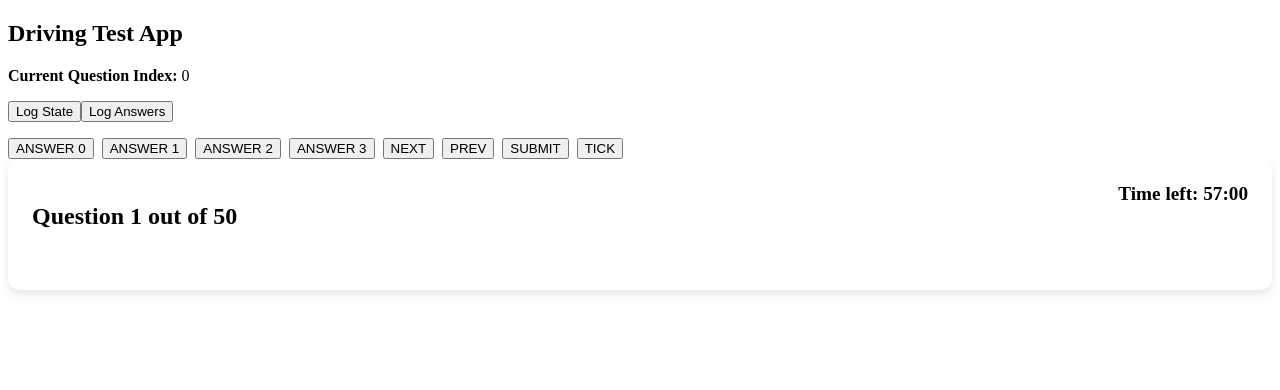
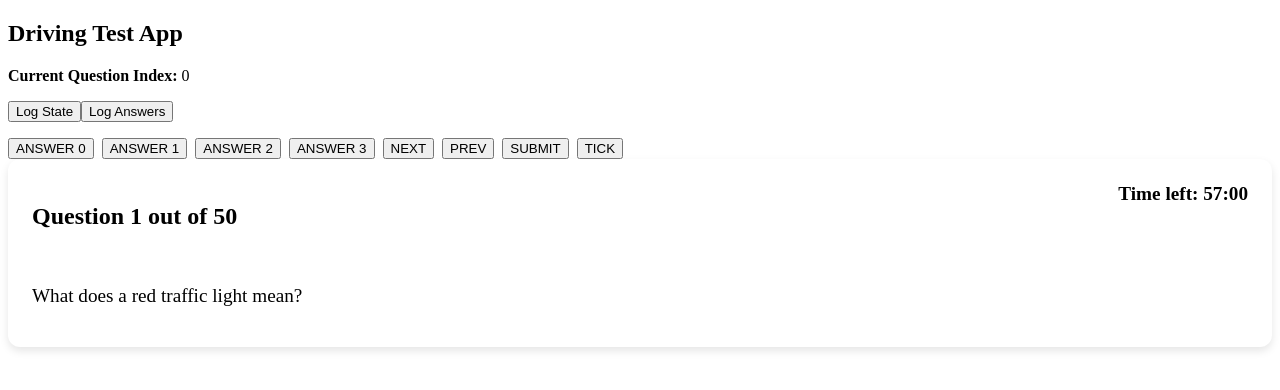
Before and after one commit to genuinelycool/uk_driving_test, a React (Vite) app: page / in a window 1280 px wide. Shown: the top 390 px of the page. Built offline with nearby package versions, Linux system fonts and the light colour scheme.

Commit message:
6 - QuestionView QuestionText

```diff
--- a/src/components/AnswerOptions.jsx
+++ b/src/components/AnswerOptions.jsx
@@ -0,0 +1,5 @@
+const AnswerOptions = () => {
+  return <></>;
+};
+
+export default AnswerOptions;
--- a/src/components/MediaDisplay.jsx
+++ b/src/components/MediaDisplay.jsx
@@ -0,0 +1,5 @@
+const MediaDisplay = () => {
+  return <></>;
+};
+
+export default MediaDisplay;
--- a/src/components/NavigationControls.jsx
+++ b/src/components/NavigationControls.jsx
@@ -0,0 +1,5 @@
+const NavigationControls = () => {
+  return <></>;
+};
+
+export default NavigationControls;
--- a/src/components/QuestionText.jsx
+++ b/src/components/QuestionText.jsx
@@ -0,0 +1,16 @@
+const QuestionText = ({ text, as = "p" }) => {
+  const Tag = as; // "p" or "h3"
+
+  return (
+    <Tag
+      style={{
+        fontSize: "1.2rem",
+        marginBottom: "1rem",
+      }}
+    >
+      {text}
+    </Tag>
+  );
+};
+
+export default QuestionText;
--- a/src/components/QuestionView.jsx
+++ b/src/components/QuestionView.jsx
@@ -1,5 +1,9 @@
 import { Card } from "./ui/Card";
 import QuestionHeader from "./QuestionHeader";
+import QuestionText from "./QuestionText";
+import AnswerOptions from "./AnswerOptions";
+import MediaDisplay from "./MediaDisplay";
+import NavigationControls from "./NavigationControls";
 
 const QuestionView = ({
   q,
@@ -17,6 +21,14 @@
         totalQuestions={totalQuestions}
         timeLeft={timeLeft}
       />
+
+      <div style={{ display: "flex", gap: "1rem", flexDirection: "row" }}>
+        <div style={{ flex: 1 }}>
+          <QuestionText
+            text={q.question}
+          />
+        </div>
+      </div>
     </Card>
   );
 };
```
